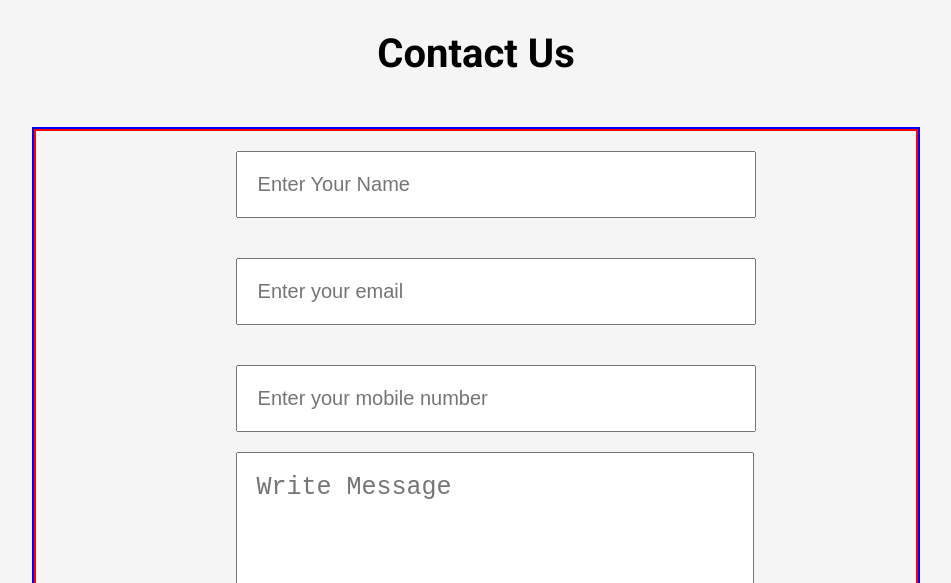
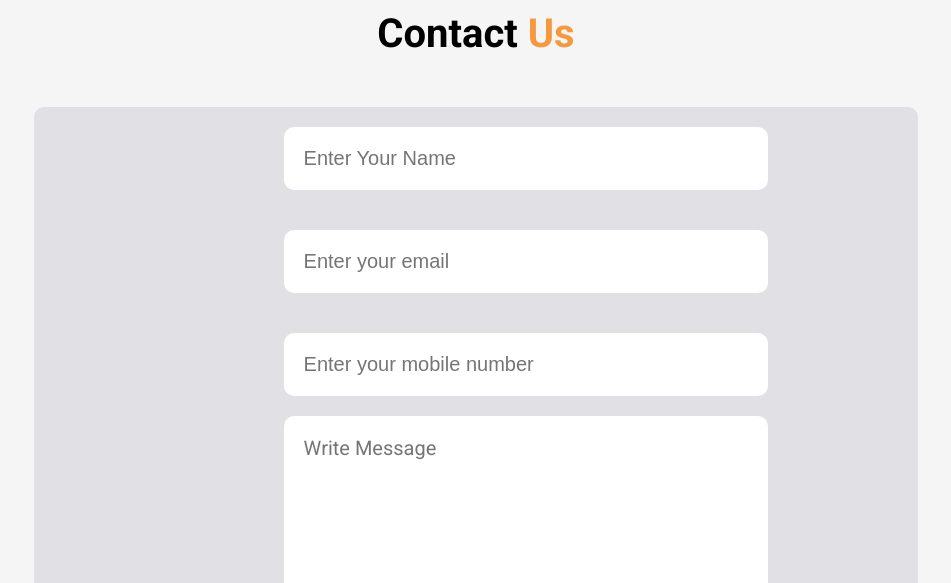
Before and after one commit to FahamidulDipro/Assignment-1, a plain HTML site: page index.html in a window 1280 px wide. Shown: the part 2217-2800 px from the top of the page, without its empty margins (164-1115 px from the left). Drawn offline with Linux system fonts and the light colour scheme.

Commit message:
contact section background designed

```diff
--- a/index.html
+++ b/index.html
@@ -85,7 +85,7 @@
         </div>
     </section>
     <!-- Fourth Section Ends -->
-    <h2 class="centered_heading">Contact Us</h2>
+    <h2 class="centered_heading">Contact <span class="orange_colored_span">Us</span></h2>
     <!-- Contact Section Starts -->
     <section class="container contact_section">
         <form action="#">
--- a/style.css
+++ b/style.css
@@ -26,7 +26,6 @@ p {
 .container {
     /* min-height: 50vh; */
     display: flex;
-    border: 2px solid blue;
     /* height: 300px; */
     width: 70%;
     margin: auto;
@@ -36,7 +35,6 @@ p {
 .text_container {
     /* height: auto; */
     flex: 3;
-    border: 2px solid black;
     padding: 30px;
 }
 
@@ -151,9 +149,10 @@ p {
 
 form {
     width: 100%;
-    border: 2px solid red;
     text-align: left;
-    padding-left: 200px;
+    padding-left: 250px;
+    background-color: #E0E0E5;
+    border-radius: 10px;
 }
 
 input[type=text] {
@@ -161,6 +160,8 @@ input[type=text] {
     margin: 20px 0;
     padding: 20px;
     font-size: 20px;
+    border: none;
+    border-radius: 10px;
 }
 
 input[type=email] {
@@ -168,6 +169,8 @@ input[type=email] {
     margin: 20px 0;
     padding: 20px;
     font-size: 20px;
+    border: none;
+    border-radius: 10px;
 }
 
 input[type=number] {
@@ -175,17 +178,27 @@ input[type=number] {
     margin: 20px 0;
     padding: 20px;
     font-size: 20px;
+    border: none;
+    border-radius: 10px;
 }
 
 textarea {
     width: 70%;
     padding: 20px;
-    font-size: 25px;
+    font-size: 20px;
+    font-family: 'Roboto', sans-serif;
+    border: none;
+    border-radius: 10px;
 }
 
 .submit_btn {
     margin-top: 20px;
     margin-bottom: 20px;
+    font-size: 30px;
+}
+
+.orange_colored_span {
+    color: #f4993E !important;
 }
 
 
```
